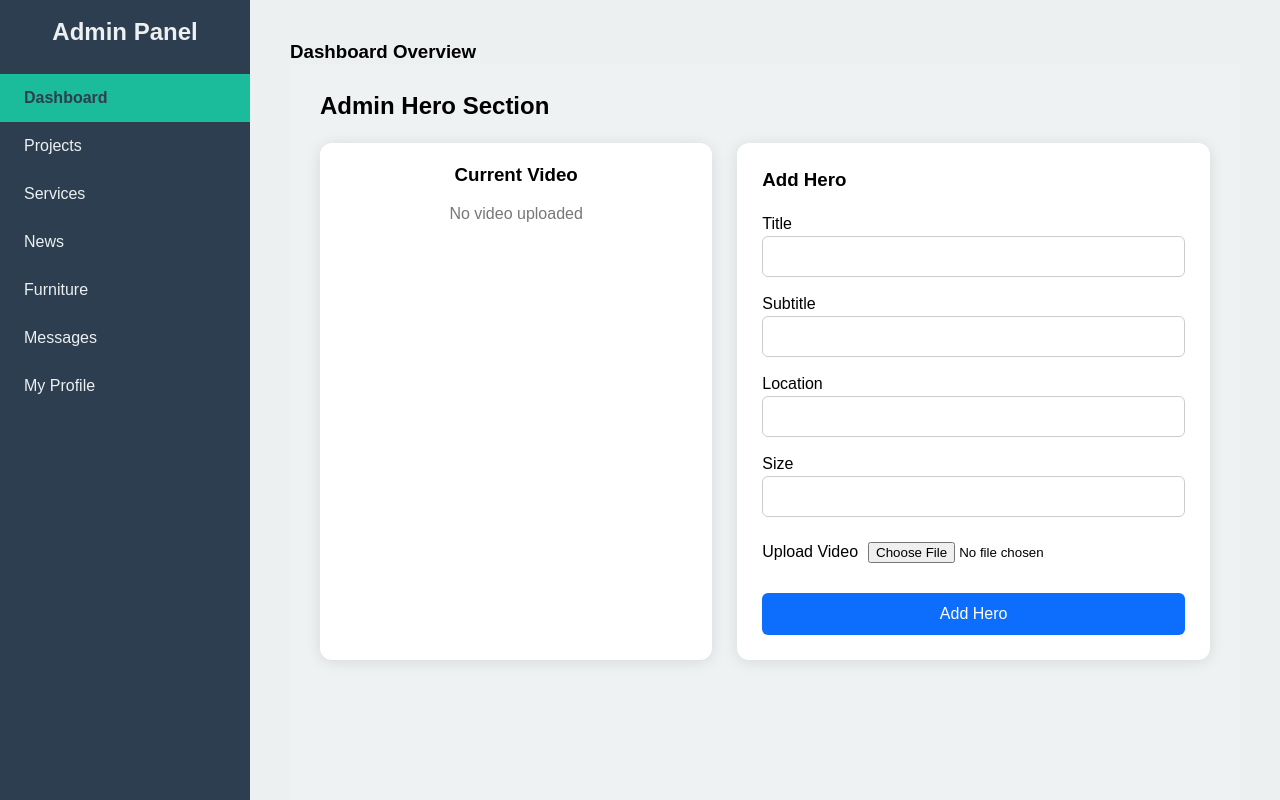
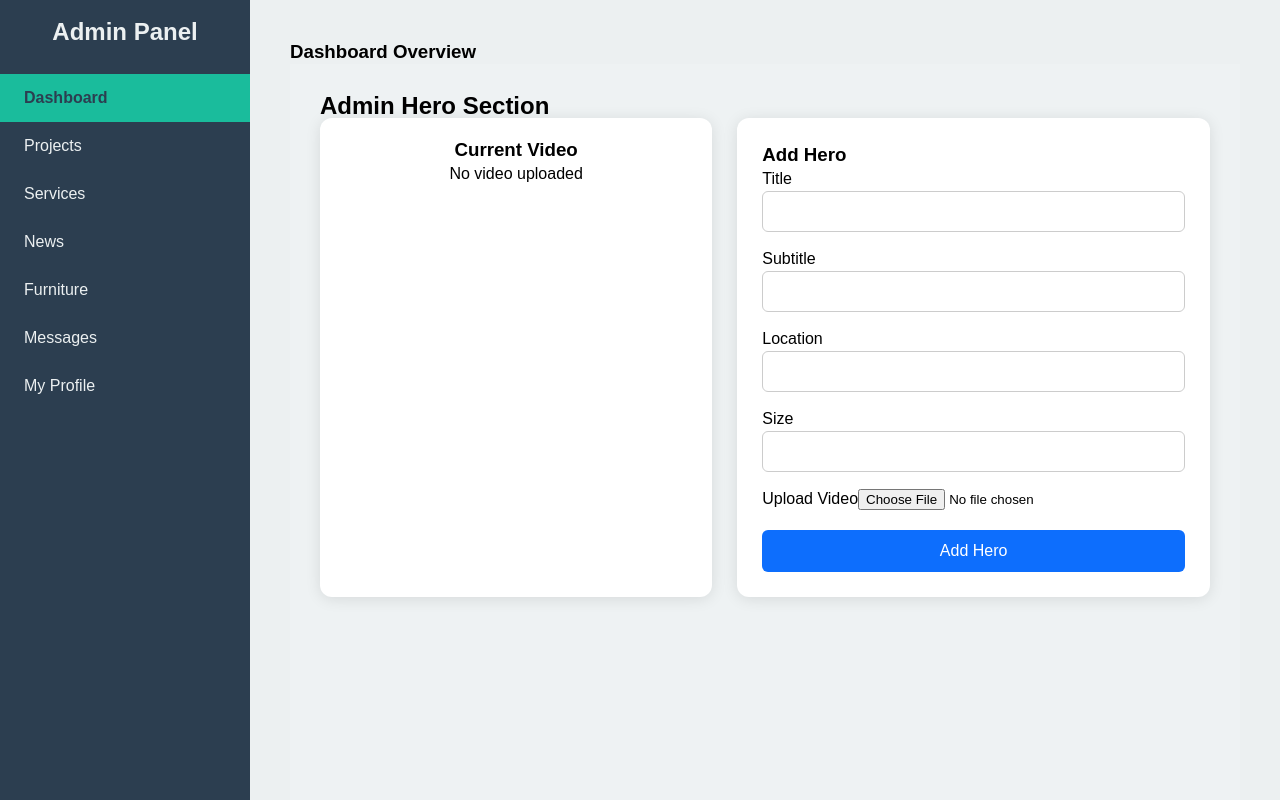
Before and after one commit to Niyasperumannil/startlinehome, a React (Vite) app: page /AdminMain in a window 1280 px wide. Built offline with nearby package versions, Linux system fonts and the light colour scheme; no server answers; sample sign-in values are in the browser's storage; a web font is replaced by a local one.

Commit message:
meesage'

```diff
--- a/src/components/AdminPage/DashBoard/AdminHeroMain/AdminHero.jsx
+++ b/src/components/AdminPage/DashBoard/AdminHeroMain/AdminHero.jsx
@@ -1,7 +1,7 @@
 import { useEffect, useState } from "react";
 import "./AdminHero.css";
 
-const API = "https://starlinegroup.ae/api"; // ✅ UPDATED API
+const API = "https://starlinegroup.ae/api"; // Correct API Base
 
 export default function AdminHero() {
   const [hero, setHero] = useState(null);
@@ -14,9 +14,10 @@ export default function AdminHero() {
 
   const token = localStorage.getItem("token");
 
+  // Fetch Existing Hero
   const fetchHero = async () => {
     try {
-      const res = await fetch(`${API}/hero`); // 🔥 Correct endpoint
+      const res = await fetch(`${API}/hero`);
       if (!res.ok) throw new Error("Failed to fetch hero");
 
       const data = await res.json();
@@ -36,6 +37,7 @@ export default function AdminHero() {
     fetchHero();
   }, []);
 
+  // Add Hero
   const handleAdd = async (e) => {
     e.preventDefault();
     setLoading(true);
@@ -68,6 +70,7 @@ export default function AdminHero() {
     }
   };
 
+  // Update Hero
   const handleUpdate = async (e) => {
     e.preventDefault();
     setLoading(true);
@@ -101,28 +104,22 @@ export default function AdminHero() {
   };
 
   return (
-    <div
-      style={{
-        padding: "30px",
-        fontFamily: "Arial",
-        background: "#eef2f3",
-        minHeight: "100vh",
-      }}
-    >
-      <h2 style={{ marginBottom: 25 }}>Admin Hero Section</h2>
+    <div style={{ padding: "30px", background: "#eef2f3", minHeight: "100vh" }}>
+      <h2>Admin Hero Section</h2>
 
       <div style={{ display: "flex", gap: "25px" }}>
+        {/* Current Video Section */}
         <div
           style={{
             flex: 1,
             background: "white",
-            padding: "20px",
+            padding: 20,
             borderRadius: 12,
             boxShadow: "0 2px 15px rgba(0,0,0,0.1)",
             textAlign: "center",
           }}
         >
-          <h3 style={{ marginBottom: 15 }}>Current Video</h3>
+          <h3>Current Video</h3>
 
           {hero?.videoUrl ? (
             <video
@@ -137,22 +134,21 @@ export default function AdminHero() {
               src={`${API}${hero.videoUrl}`}
             ></video>
           ) : (
-            <p style={{ color: "#777" }}>No video uploaded</p>
+            <p>No video uploaded</p>
           )}
         </div>
 
+        {/* Form Section */}
         <div
           style={{
             flex: 1.2,
             background: "white",
-            padding: "25px",
+            padding: 25,
             borderRadius: 12,
             boxShadow: "0 2px 15px rgba(0,0,0,0.1)",
           }}
         >
-          <h3 style={{ marginBottom: 20 }}>
-            {hero ? "Update Hero" : "Add Hero"}
-          </h3>
+          <h3>{hero ? "Update Hero" : "Add Hero"}</h3>
 
           <form onSubmit={hero ? handleUpdate : handleAdd}>
             <label>Title</label>
@@ -196,11 +192,7 @@ export default function AdminHero() {
               type="file"
               accept="video/*"
               onChange={(e) => setVideo(e.target.files[0])}
-              style={{
-                marginBottom: 20,
-                padding: "10px",
-                borderRadius: 6,
-              }}
+              style={{ marginBottom: 20 }}
             />
 
             <button style={btnPrimary} disabled={loading}>
--- a/src/components/HeroSection/HeroSection.jsx
+++ b/src/components/HeroSection/HeroSection.jsx
@@ -2,7 +2,7 @@ import React, { useEffect, useState } from "react";
 import { useTranslation } from "react-i18next";
 import "./HeroSection.css";
 
-const API = "https://starlinegroup.ae/api"; // ✅ UPDATED API
+const API = "https://starlinegroup.ae/api";
 
 const HeroSection = () => {
   const { t, i18n } = useTranslation();
@@ -10,11 +10,10 @@ const HeroSection = () => {
   const [heroData, setHeroData] = useState(null);
   const [heroVideo, setHeroVideo] = useState("/hero.mp4"); // fallback
 
-  // 🔥 Fetch hero section from backend
   useEffect(() => {
     const fetchHero = async () => {
       try {
-        const res = await fetch(`${API}/hero`); // ✅ FIXED (removed extra /api/)
+        const res = await fetch(`${API}/hero`);
         const data = await res.json();
 
         if (data) {
```
